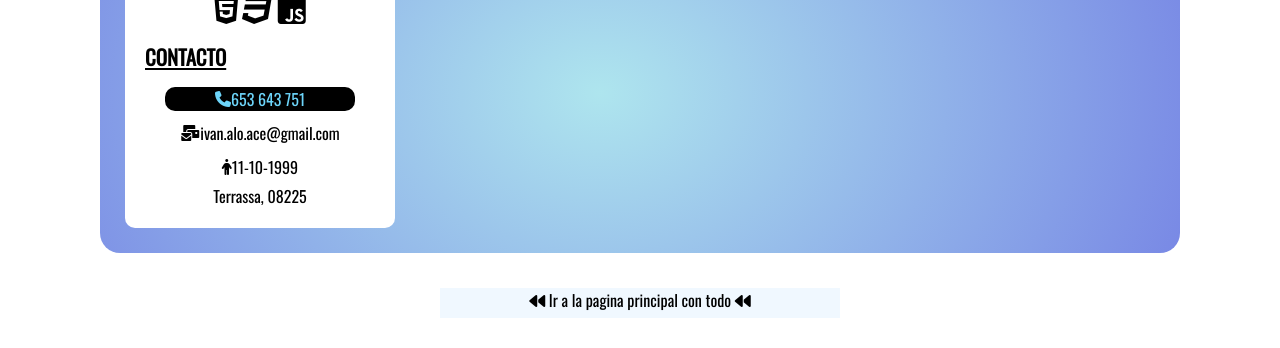
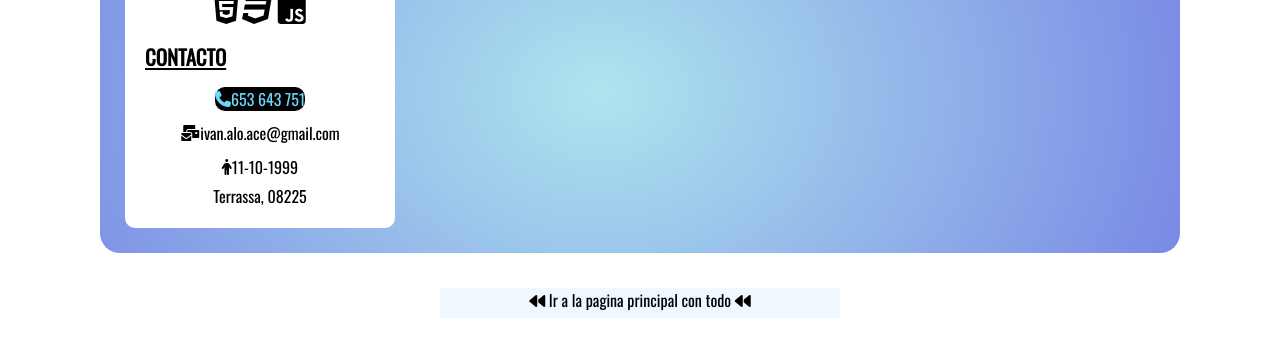
Before and after one commit to BobyKW/portfolio, a plain HTML site: page curriculumVitae.html in a window 1280 px wide. In both pictures the pointer is over the link "653 643 751". Shown: the part 452-800 px from the top of the page. Drawn offline with nearby package versions, Linux system fonts and the light colour scheme.

Commit message:
137 padding auto

```diff
--- a/curriculumVitae.css
+++ b/curriculumVitae.css
@@ -134,7 +134,7 @@ hr{
     color: #6DD5FA;
     background-color: #000;
     border-radius: 10px;
-    padding: 0px 50px;
+    padding: 0px auto;
     transition: all 1s ease;
 }
 
```
